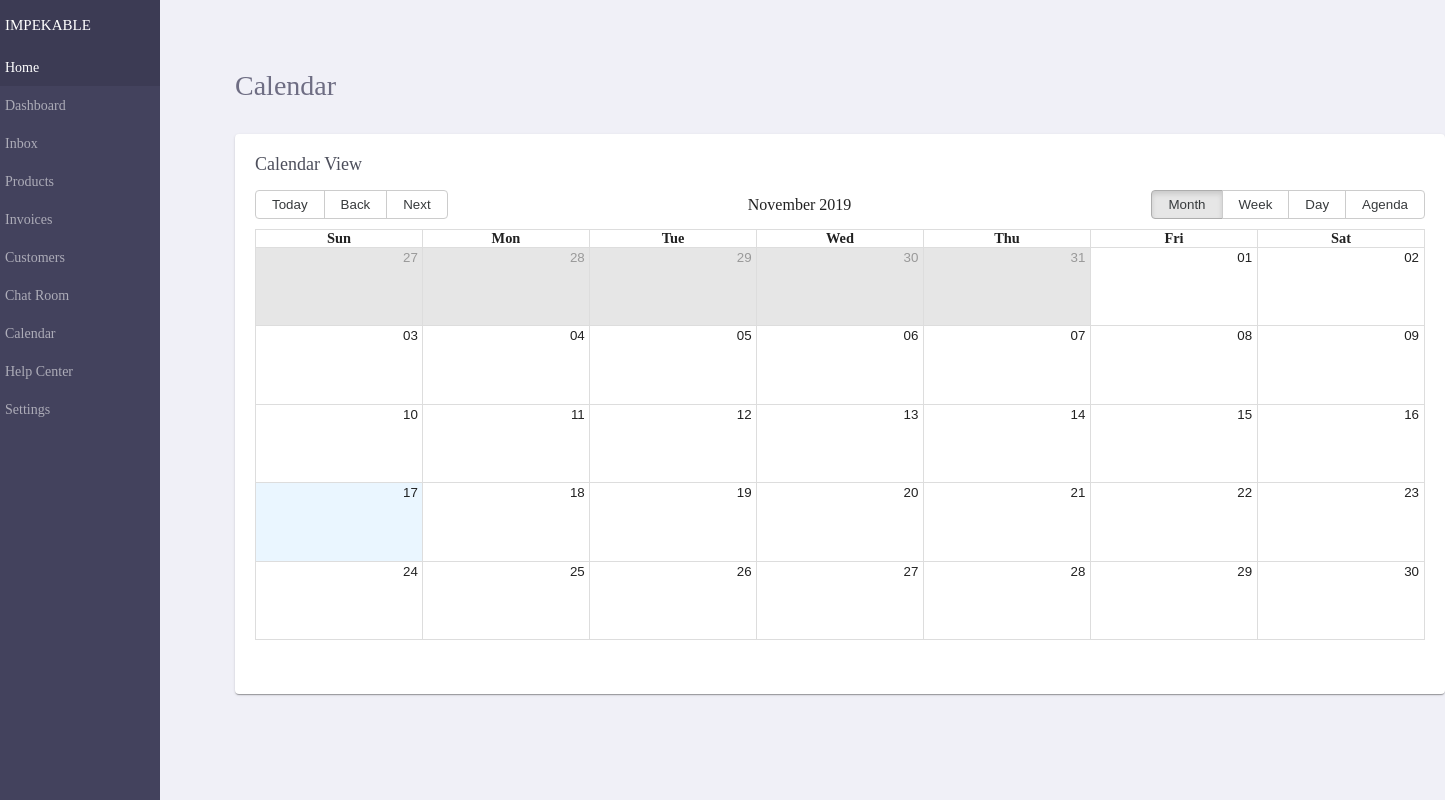
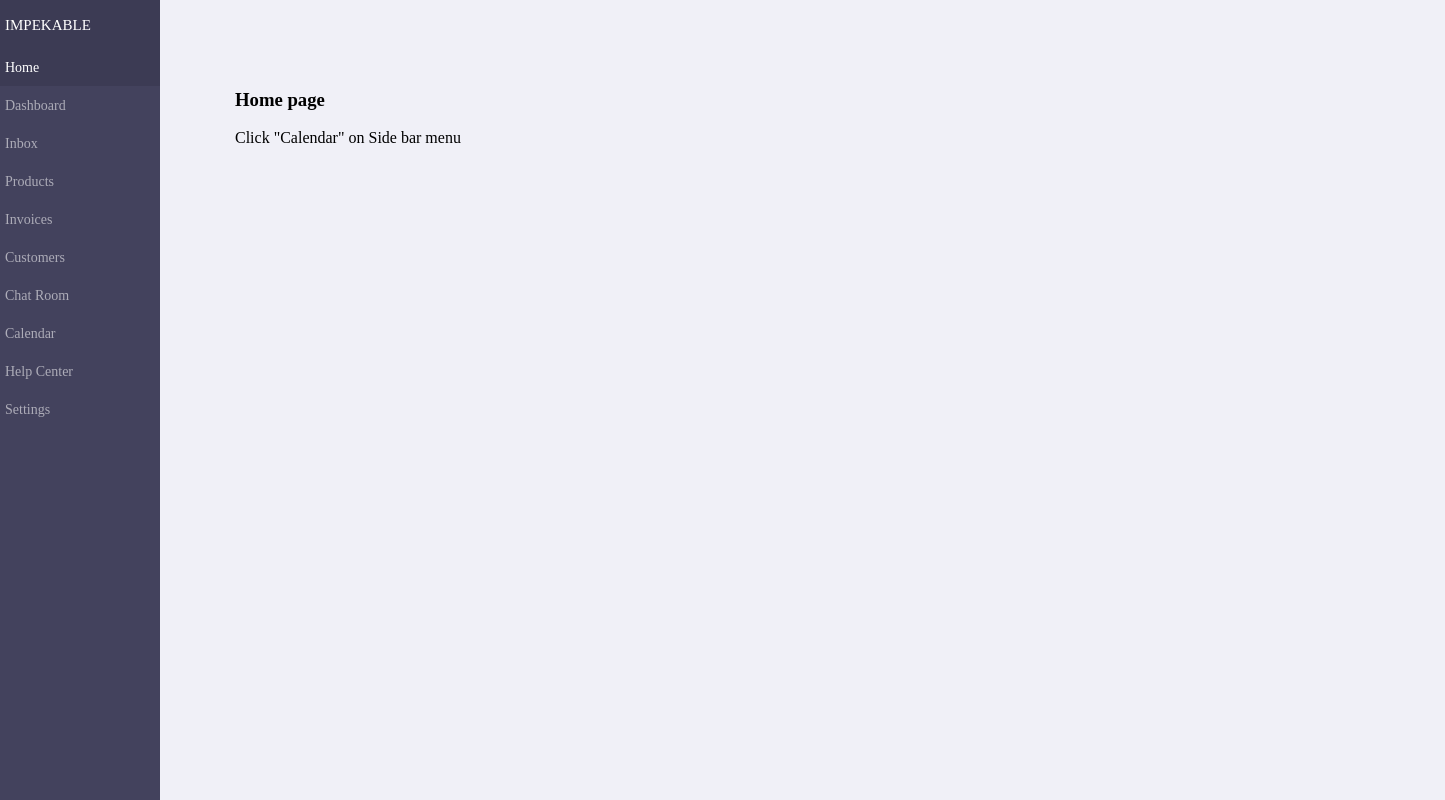
Before and after one commit to VladaTaran/events-app, a React (Create React App) app: page / in a window 1280 px wide. Shown: the whole page, 1445 px wide, since content can reach past the window. Built offline with nearby package versions, Linux system fonts and the light colour scheme.

Commit message:
added home page for routing work

```diff
--- /dev/null
+++ b/src/app/Home/Home.jsx
@@ -0,0 +1,10 @@
+import React from 'react';
+
+const Home = () => (
+    <div>
+        <h3>Home page</h3>
+        <span>Click "Calendar" on Side bar menu</span>
+    </div>
+);
+
+export default Home;
--- a/src/app/Router/Router.jsx
+++ b/src/app/Router/Router.jsx
@@ -1,5 +1,6 @@
 import React from 'react';
 import { BrowserRouter as Router, Switch, Route } from 'react-router-dom';
+import Home from '../Home/Home';
 import SideBar from '../SideBar/SideBar';
 import Calendar from '../Calendar/Calendar';
 
@@ -9,7 +10,7 @@ const AppRouter = () => (
             <SideBar />
             <main style={{position:"absolute", left: "235px", top:"70px"}}>
                 <Switch>
-                    <Route exact path="/" component={Calendar} />
+                    <Route exact path="/" component={Home} />
                     <Route path="/calendar" component={Calendar} />
                 </Switch>
             </main>
```
